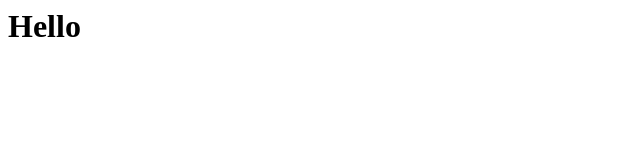
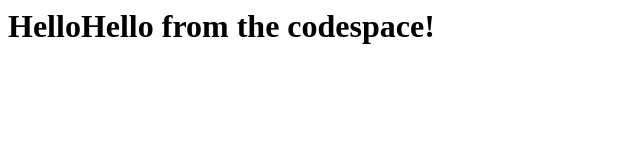
Before and after one commit to AguirreIgnacio/skills-code-with-codespaces, a plain HTML site: page index.html in a window 1280 px wide. Shown: the whole page, without its empty margins (0-640 px from the left). Drawn offline with Linux system fonts and the light colour scheme.

Commit message:
Adding hello from the codespace!

```diff
--- a/index.html
+++ b/index.html
@@ -1,3 +1,3 @@
 <html>
-  <h1>Hello</h1>
+  <h1>Hello</<h1>Hello from the codespace!</h1>
 </html>
```
